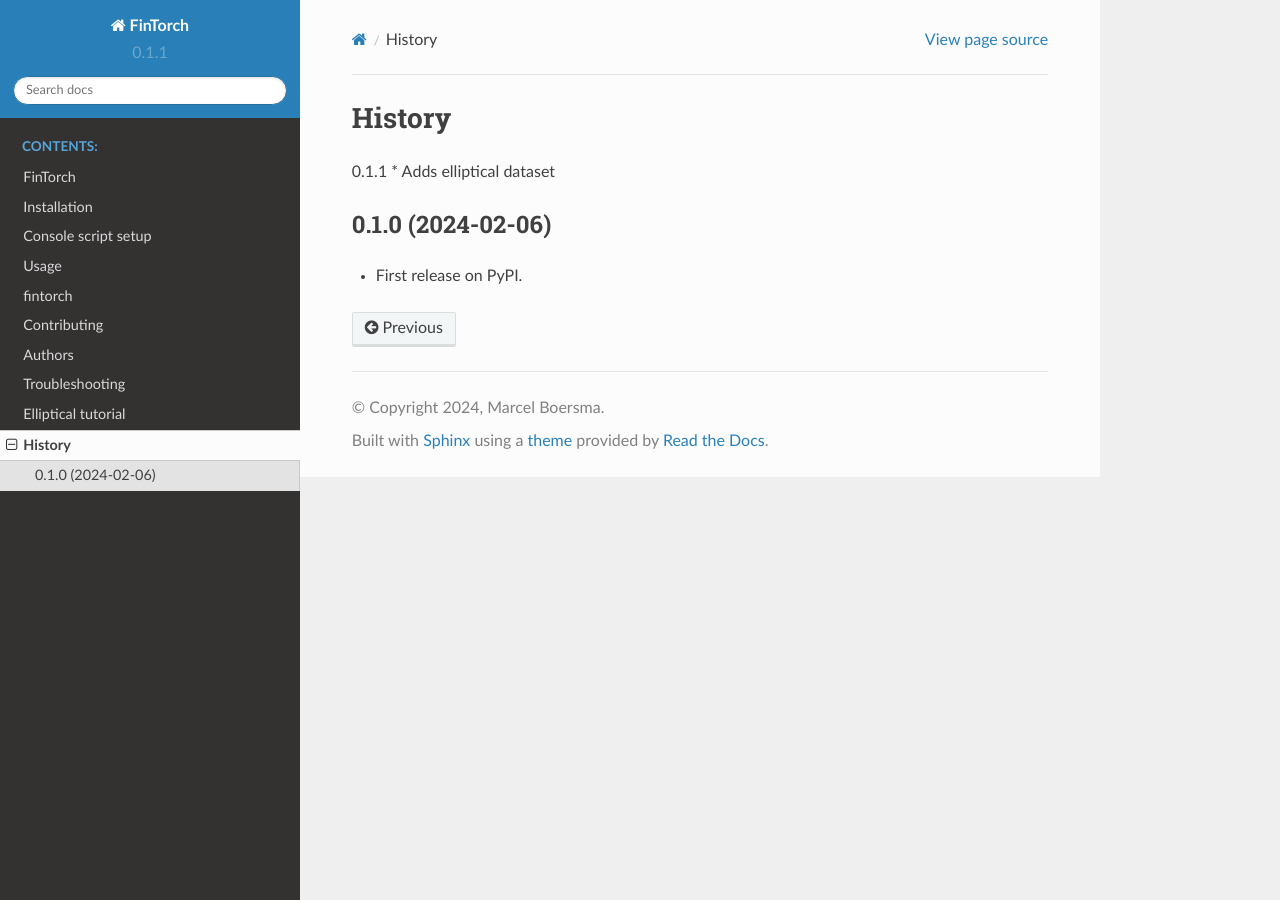
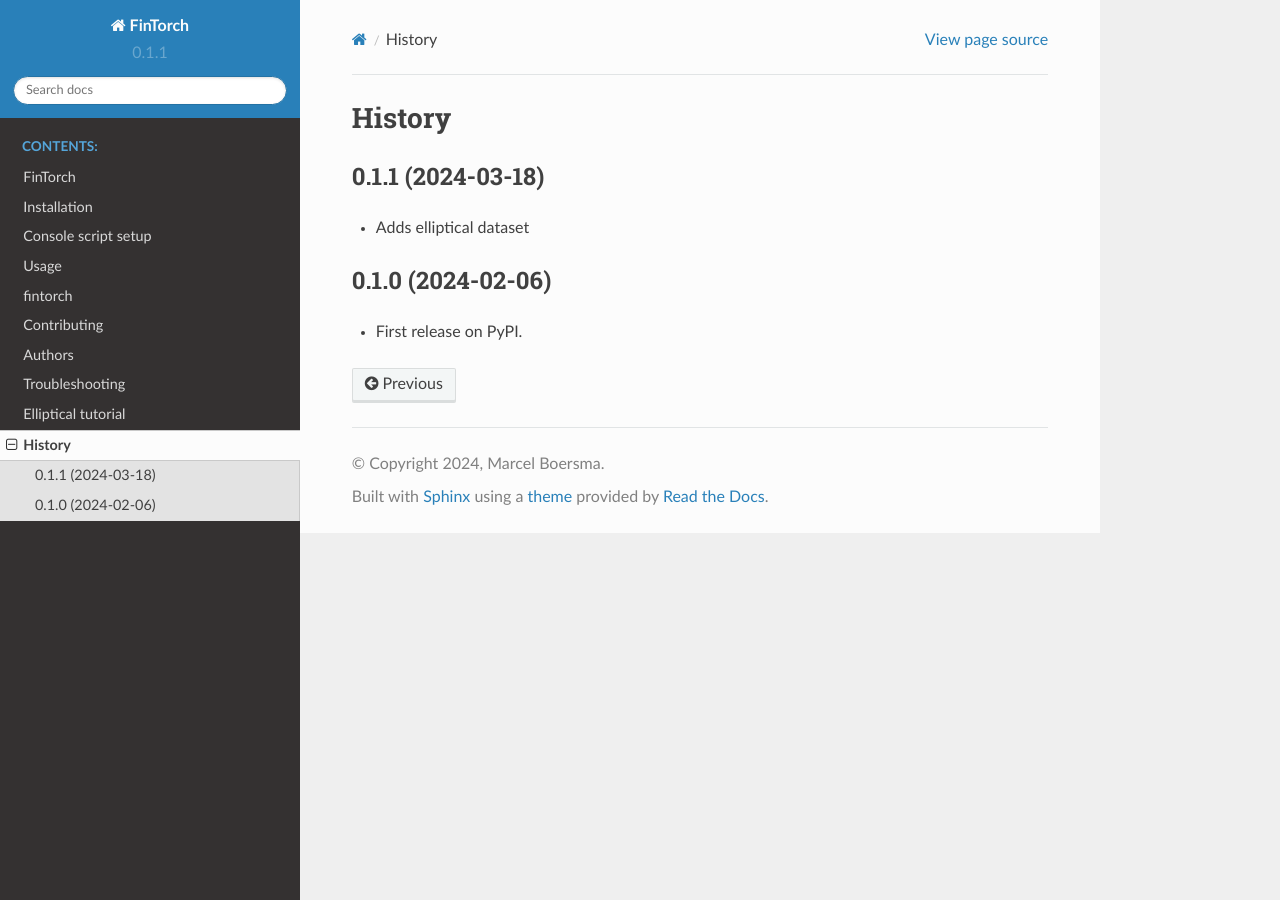
Before and after one commit to AI4FinTech/FinTorch, a Sphinx documentation site: the page built from docs/history.rst, in a window 1280 px wide. Built offline with Sphinx 7.4.7 and the Read the Docs theme 2.0.0, drawn with Linux system fonts in a browser that asks for light colours.

Commit message:
Fixes version

```diff
--- a/HISTORY.rst
+++ b/HISTORY.rst
@@ -2,7 +2,8 @@
 History
 =======
 
-0.1.1
+0.1.1 (2024-03-18)
+------------------
 * Adds elliptical dataset
 
 0.1.0 (2024-02-06)
--- a/docs/conf.py
+++ b/docs/conf.py
@@ -1,9 +1,9 @@
-import os
-import sys
+import os  # noqa: E402
+import sys  # noqa: E402
 
-import fintorch
+sys.path.insert(0, os.path.abspath(".."))  # noqa: E402
 
-sys.path.insert(0, os.path.abspath(".."))
+import fintorch  # noqa: E402
 
 # -- General configuration ---------------------------------------------
 
```
